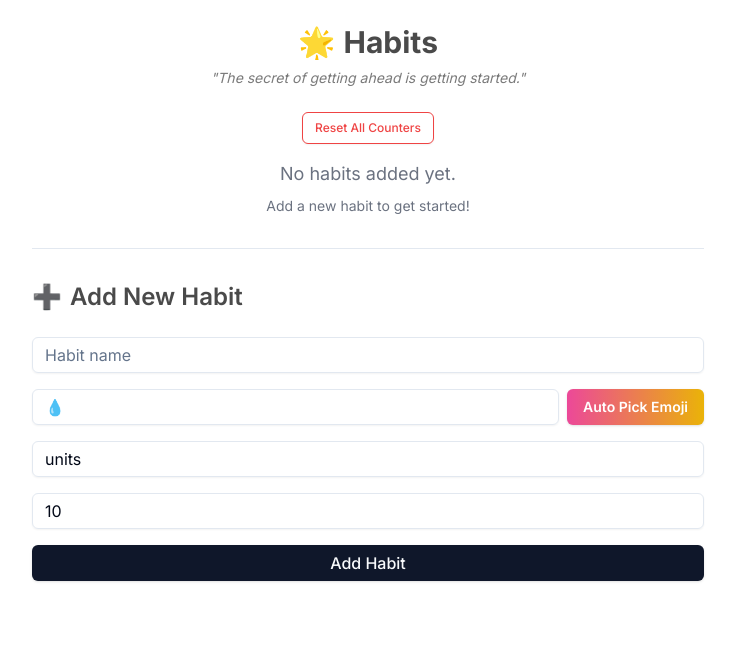
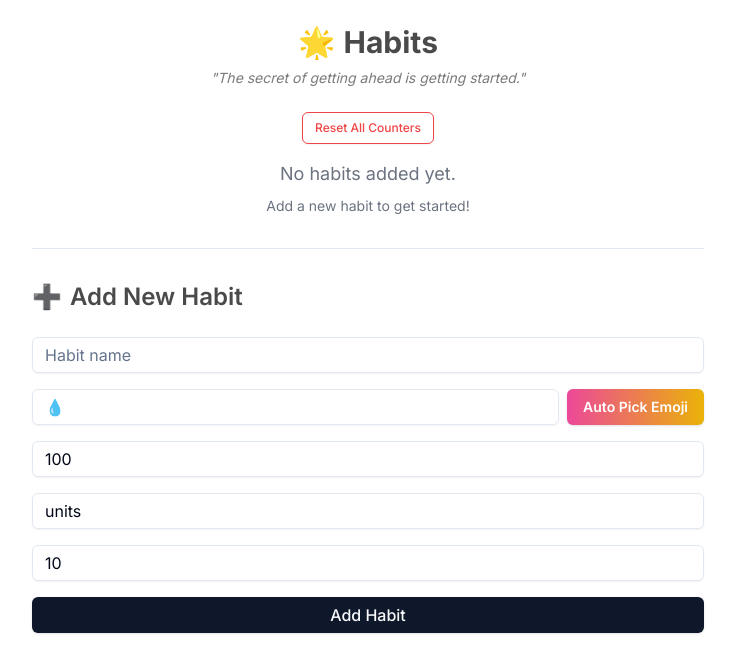
Before and after one commit to Man-Jain/habit-tracker-ai, a Next.js app: page / in a window 1280 px wide. Shown: the top 672 px of the page, without its empty margins (272-1007 px from the left). Built offline with nearby package versions, Linux system fonts and the light colour scheme.

Commit message:
Add the daily goal field
Signed-off-by: Manank Patni <manank321@gmail.com>

```diff
--- a/src/components/home.tsx
+++ b/src/components/home.tsx
@@ -305,6 +305,16 @@ export function HabitsList() {
           </Button>
         </div>
         <Input
+          type="number"
+          placeholder="Daily goal"
+          value={newHabit.dailyGoal}
+          onChange={(e) =>
+            setNewHabit({ ...newHabit, dailyGoal: parseInt(e.target.value) })
+          }
+          required
+          className="text-sm sm:text-base"
+        />
+        <Input
           placeholder="Unit"
           value={newHabit.unit}
           onChange={(e) => setNewHabit({ ...newHabit, unit: e.target.value })}
```
